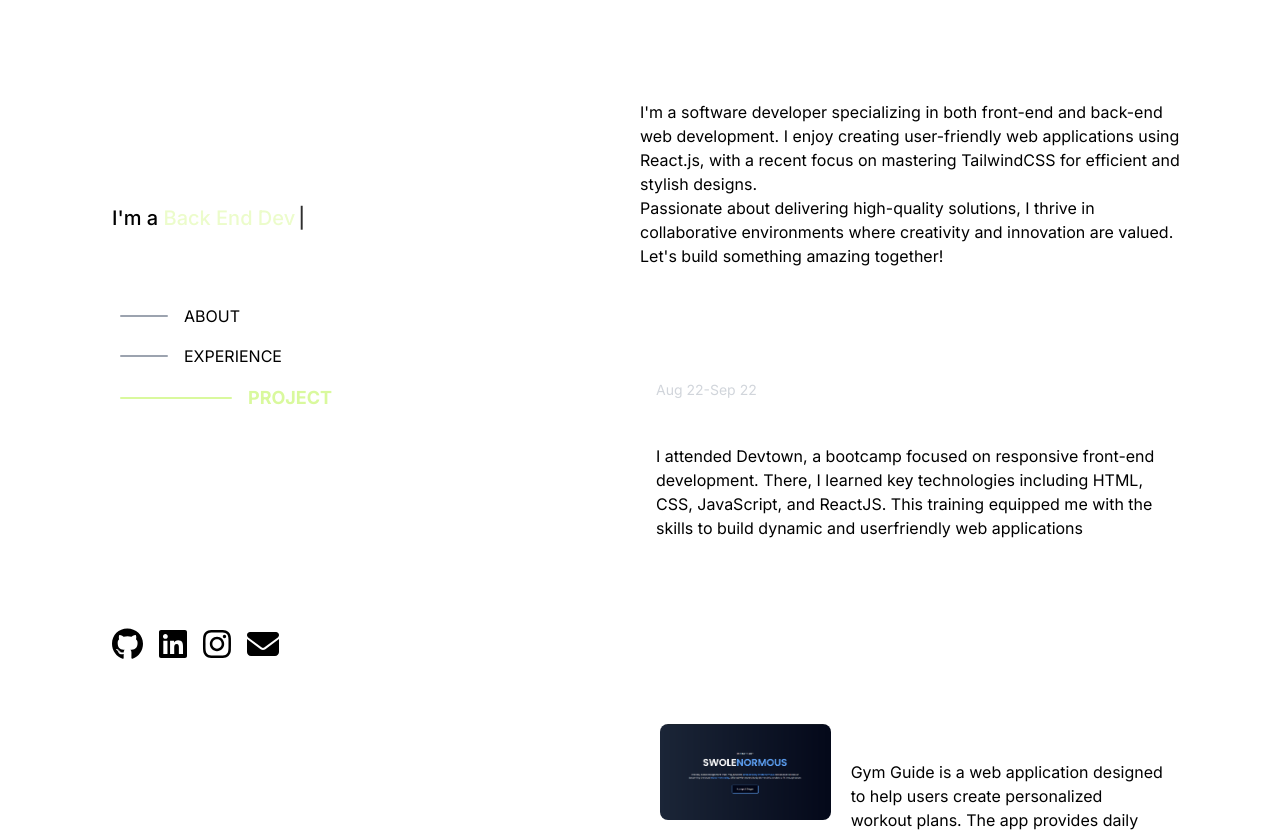
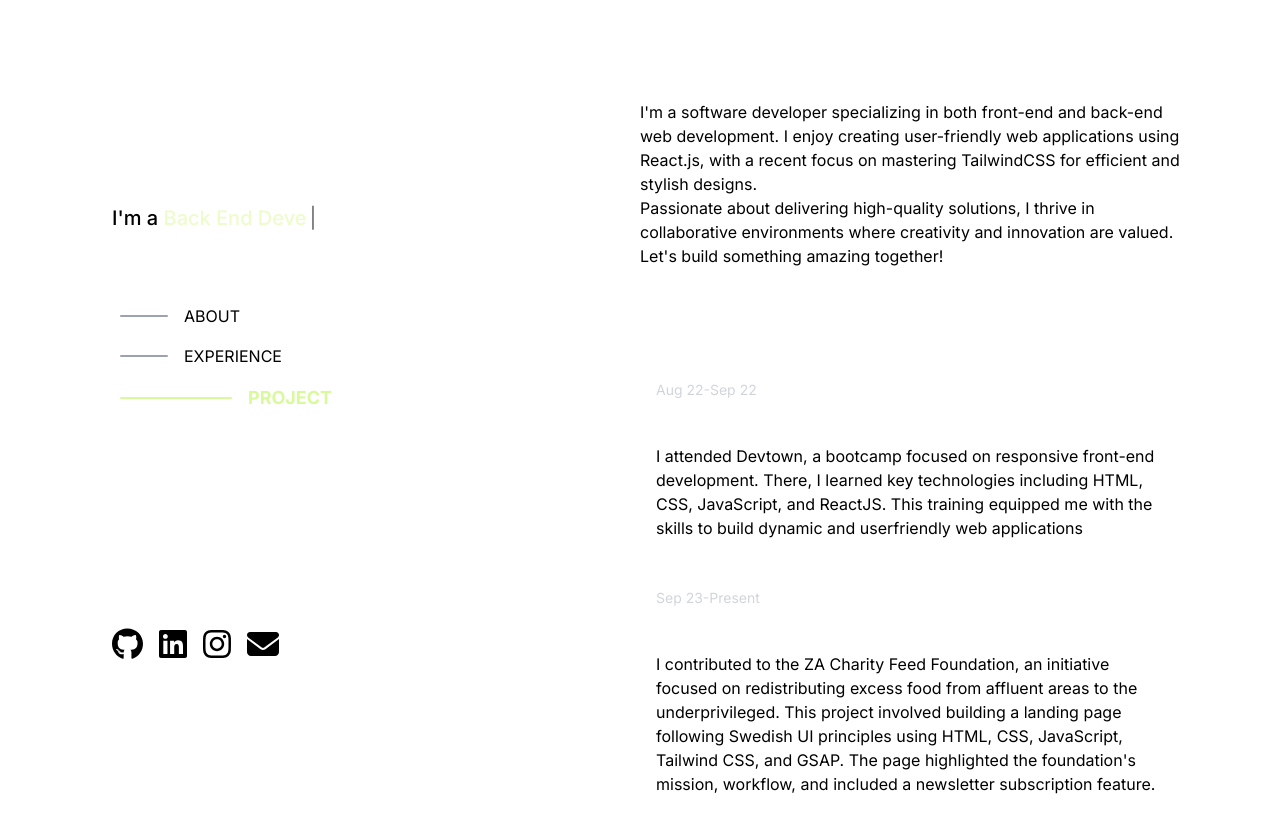
Before and after one commit to Arpit-Works/Arpit, a Next.js app: page / in a window 1280 px wide. Shown: the top 832 px of the page. Built offline with nearby package versions, Linux system fonts and the light colour scheme.

Commit message:
updated Experience.jsx

```diff
--- a/src/components/Experience.tsx
+++ b/src/components/Experience.tsx
@@ -34,6 +34,13 @@ export default function Experience() {
         date: "Aug 22-Sep 22",
         url: "https://www.devtown.in/",
       },
+      {
+        id: 2,
+        name: "ZA Charity Feed Foundation",
+        desc: "I contributed to the ZA Charity Feed Foundation, an initiative focused on redistributing excess food from affluent areas to the underprivileged. This project involved building a landing page following Swedish UI principles using HTML, CSS, JavaScript, Tailwind CSS, and GSAP. The page highlighted the foundation's mission, workflow, and included a newsletter subscription feature.",
+        date: "Sep 23-Present",
+        url: "https://zeeshanali.org/",
+      },
     ],
     []
   );
```
